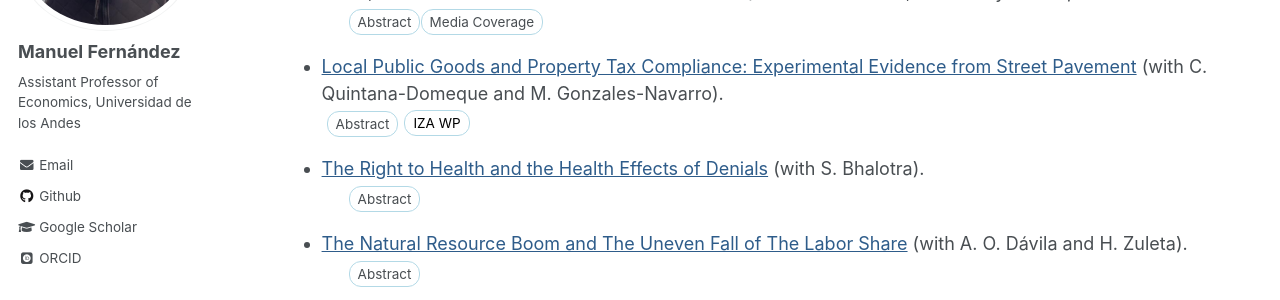
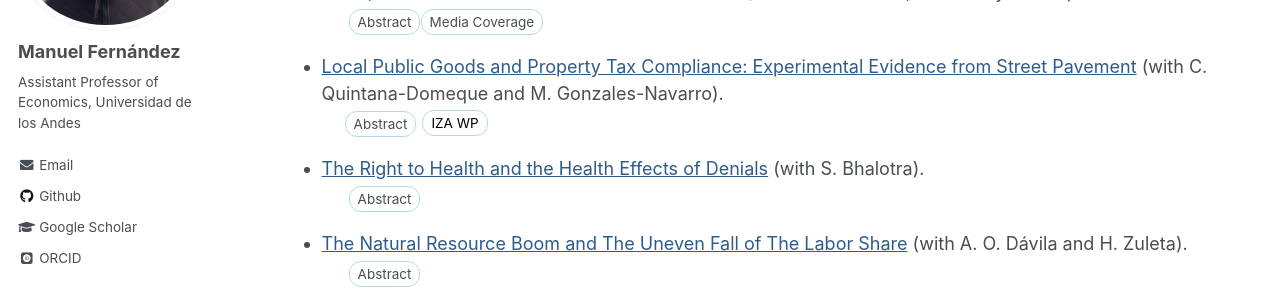
Before and after one commit to man-fern/man-fern.github.io, a Jekyll site: the page built from _pages/research.md, in a window 1280 px wide and 900 px high, scrolled down 1060 px. Shown: the part 150-450 px from the top of the window. Built offline with Jekyll 4.4.1, drawn with Linux system fonts in a browser that asks for light colours; some web fonts are replaced.

Commit message:
To the right

```diff
--- a/_pages/research.md
+++ b/_pages/research.md
@@ -122,7 +122,7 @@ redirect_from:
 
 * [Local Public Goods and Property Tax Compliance: Experimental Evidence from Street Pavement](/files/Fernandez-GonzalezNavarro-QuintanaDomeque-Propety-tax-compliance.pdf){:style="color:#2E5C8A;text-decoration:underline" target="_blank" rel="noopener"} (with C. Quintana-Domeque and M. Gonzales-Navarro).
 
-<div style="display:flex; align-items:center; gap:6px; margin-left:2.5rem; margin-top:-1.2em;">
+<div style="display:flex; align-items:center; gap:6px; margin-left:3.5rem; margin-top:-1.2em;">
 
   <details style="display:inline-block; margin:0;">
     <summary style="background-color:#ffffff; padding:2px 8px; border:1px solid #b3d9e6;
```
